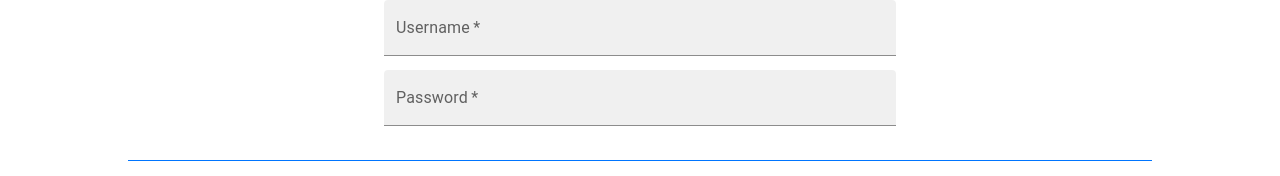
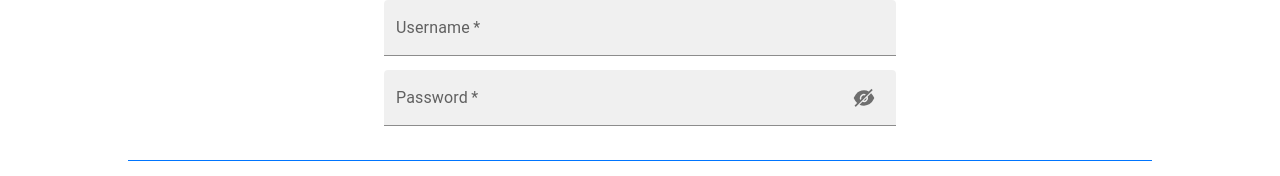
Before and after one commit to PEC-CSS/website, a Next.js app: page /login in a window 1280 px wide. Shown: the part 162-338 px from the top of the page. Built offline with nearby package versions, Linux system fonts and the light colour scheme.

Commit message:
added showPassword

```diff
--- a/pages/login.tsx
+++ b/pages/login.tsx
@@ -5,6 +5,8 @@ import TextField from '@mui/material/TextField';
 import Select, { SelectChangeEvent } from '@mui/material/Select';
 import { BiErrorCircle } from "react-icons/bi"
 import ErrorTextBox from '../components/register/ErrorTextBox';
+import { IconButton, InputAdornment } from '@mui/material';
+import { AiFillEye, AiFillEyeInvisible } from "react-icons/ai"
 
 function Login() {
 
@@ -14,6 +16,7 @@ function Login() {
     })
 
     const [error, setError] = useState(false);
+    const [showPassword, setShowPassword] = useState(false);
 
     const handleChange = (event: ChangeEvent<HTMLInputElement>
         | SelectChangeEvent
@@ -72,9 +75,16 @@ function Login() {
                                 name="password"
                                 label="Password"
                                 variant="filled"
-                                type="password"
+                                type={showPassword ? 'text' : 'password'}
                                 onChange={handleChange}
                                 value={formValues.password}
+                                InputProps={{
+                                    endAdornment: (<InputAdornment position="end">
+                                        <IconButton onClick={() => setShowPassword(!showPassword)}>
+                                            {showPassword ? <AiFillEye /> : <AiFillEyeInvisible />}
+                                        </IconButton>
+                                    </InputAdornment>)
+                                }}
                                 fullWidth
                                 required />
                         </div>
```
